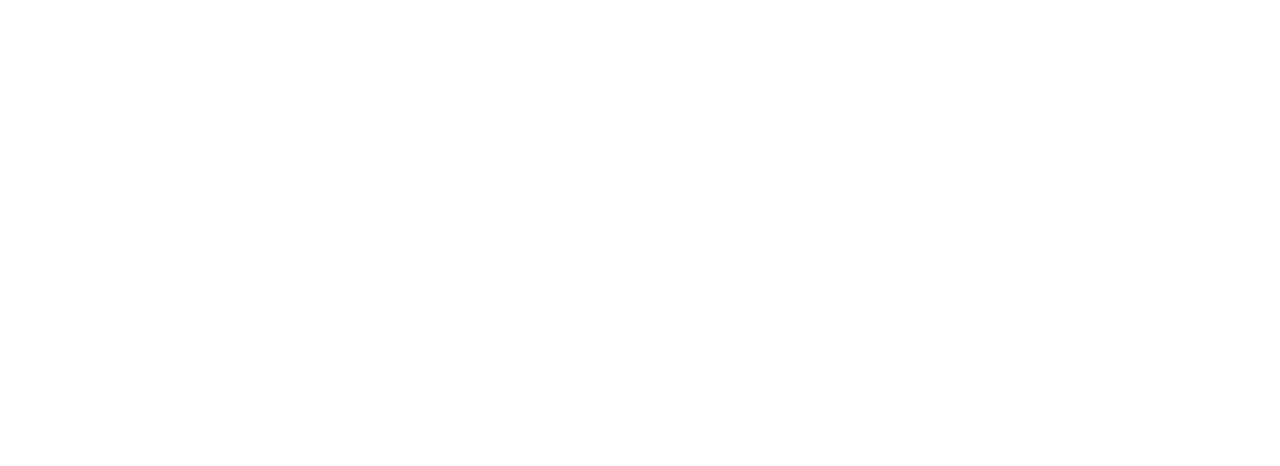
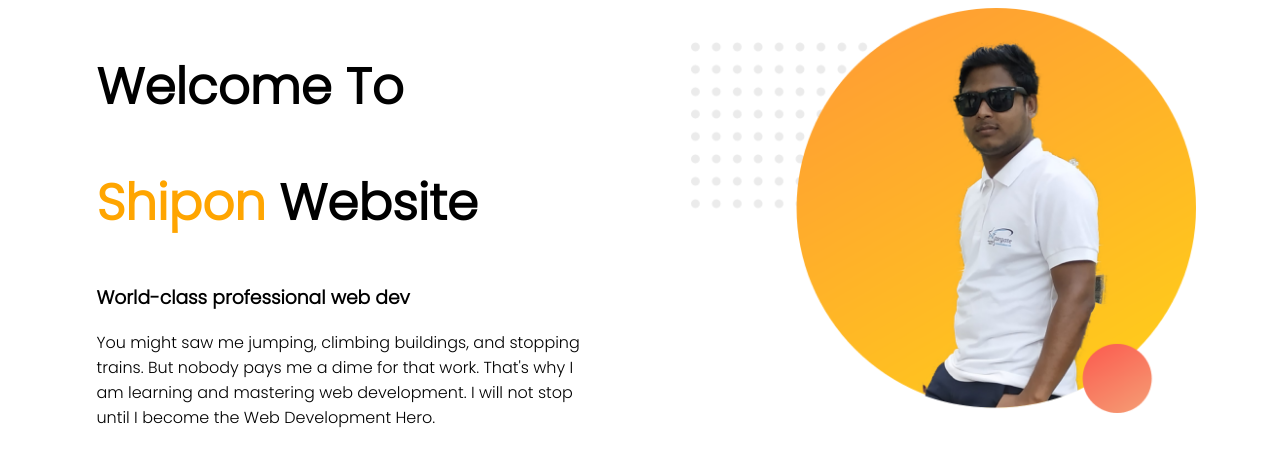
Before and after one commit to mehedihasanshipon/web-portfolio, a plain HTML site: page index.html in a window 1280 px wide. Drawn offline with Linux system fonts and the light colour scheme.

Commit message:
Topper part added

```diff
--- a/index.html
+++ b/index.html
@@ -1,11 +1,30 @@
 <!DOCTYPE html>
 <html lang="en">
+
 <head>
     <meta charset="UTF-8">
     <meta name="viewport" content="width=device-width, initial-scale=1.0">
-    <title>Document</title>
+    <title>Shipon Web Developer</title>
+    <link rel="preconnect" href="https://fonts.gstatic.com">
+    <link rel="preconnect" href="https://fonts.gstatic.com">
+    <link href="https://fonts.googleapis.com/css2?family=Poppins:wght@100;300&display=swap" rel="stylesheet">
+    <link rel="stylesheet" href="style.css">
 </head>
+
 <body>
+    <section>
+        <div class="half-width">
+            <h1>Welcome To</h1>
+            <h1><span class="name-highlight">Shipon</span> Website</h1>
+            <h3>World-class professional web dev</h3>
+            <p>You might saw me jumping, climbing buildings, and stopping trains. But nobody pays me a dime for that
+                work. That's why I am learning and mastering web development. I will not stop until I become the Web
+                Development Hero.</p>
+        </div>
+        <div class="half-width">
+            <img src="images/profile1.png" alt="">
+        </div>
+    </section>
+</body>
 
-</body>
 </html>
--- /dev/null
+++ b/style.css
@@ -0,0 +1,18 @@
+body{
+    font-family: 'Poppins', sans-serif;
+}
+h1{
+    font-size: 50px;
+}
+.name-highlight{
+    color: orange;
+}
+.half-width{
+    width: 40%;
+    float: left;
+    margin-left: 5%;
+    padding-left: 2%;
+}
+.half-width img{
+    width: 100%;
+}
```
Also changed, not shown: images/profile1.png (added).
